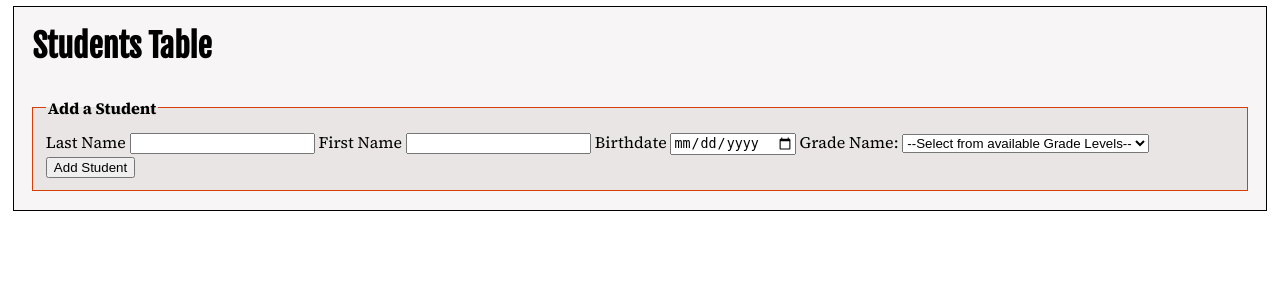
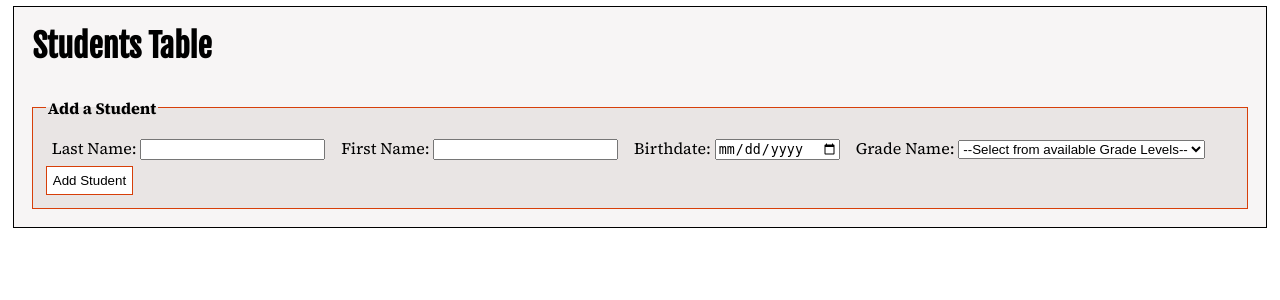
Before and after one commit to conradschreiner/BHSClassEnrollmentsFlaskApp, a Flask app: template templates/students.j2 in a window 1280 px wide. Shown: the part 87-387 px from the top of the page. Run offline with Flask 3, Linux system fonts and the light colour scheme; the template is opened without the code that fills it, so the values that code supplies are empty; some libraries are stand-ins or nearby versions.

Commit message:
adjusted css styling for fieldsets, labels and buttons. Also made some structural adjsutments to the Add student box. We can apply that elsewhere if we like it.

```diff
--- a/static/css/main.css
+++ b/static/css/main.css
@@ -158,9 +158,24 @@ section {
       background-color: var(--navBack);
   }
     legend {}
-  label {}
-  button {}
-  input {}
+  label {
+      padding: 0.5%;
+      display: inline-block;
+  }
+  button {
+      color: var(--black);
+      background-color: var(--white);
+       border: 1px solid var(--orange);
+    padding: 0.5%;
+      transition: background-color 0.3s, color 0.3s; /* ensure smooth transition when user hovers over buttons*/
+  }
+  button:hover {
+      color: var(--orange);
+      background-color: var(--dark);
+  }
+  input {
+      display: inline-block;
+  }
   select {}
     optgroup {}
     option {}
--- a/templates/students.j2
+++ b/templates/students.j2
@@ -42,41 +42,46 @@
       </tr>
     {% endfor %}
     </table>
-  <form>
+  <form action="students.j2" method="POST">
       <fieldset>
         <legend><strong>Add a Student</strong></legend>
-      <label for="lName">Last Name</label>
-      <input
+      <tr>
+      <label>Last Name:
+            <input
             name="lName"
             id="lName"
             type="text"
             required
           />
-      <label for="fName">First Name</label>
-      <input
+      </label>
+
+      <label>First Name:
+            <input
         id="fName"
         name="fName"
         type="text"
         required
       />
-      <label for="birthdate"
-        >Birthdate</label>
-      <input
+      </label>
+
+      <label
+        >Birthdate:
+            <input
         name="birthdate"
         id="birthdate"
         type="date"
         required
       />
-      <label for="gradeLevel" >Grade Name: </label>
-      <select name="gradeLevel" id="gradeLevel">
+      </label>
+      <label >Grade Name:
+            <select name="gradeLevel" id="gradeLevel">
             <option value="0">--Select from available Grade Levels--</option>
             {% for grade in grade_levels %}
                 <option value="{{ grade.gradeLevelID }}">{{ grade.gradeName }}</option>
             {% endfor %}
       </select>
-      <label for="addstudent">
+      </label>
         <button type="submit" id="addstudent">Add Student</button>
-      </label>
       </fieldset>
   </form>
   </section>
```
